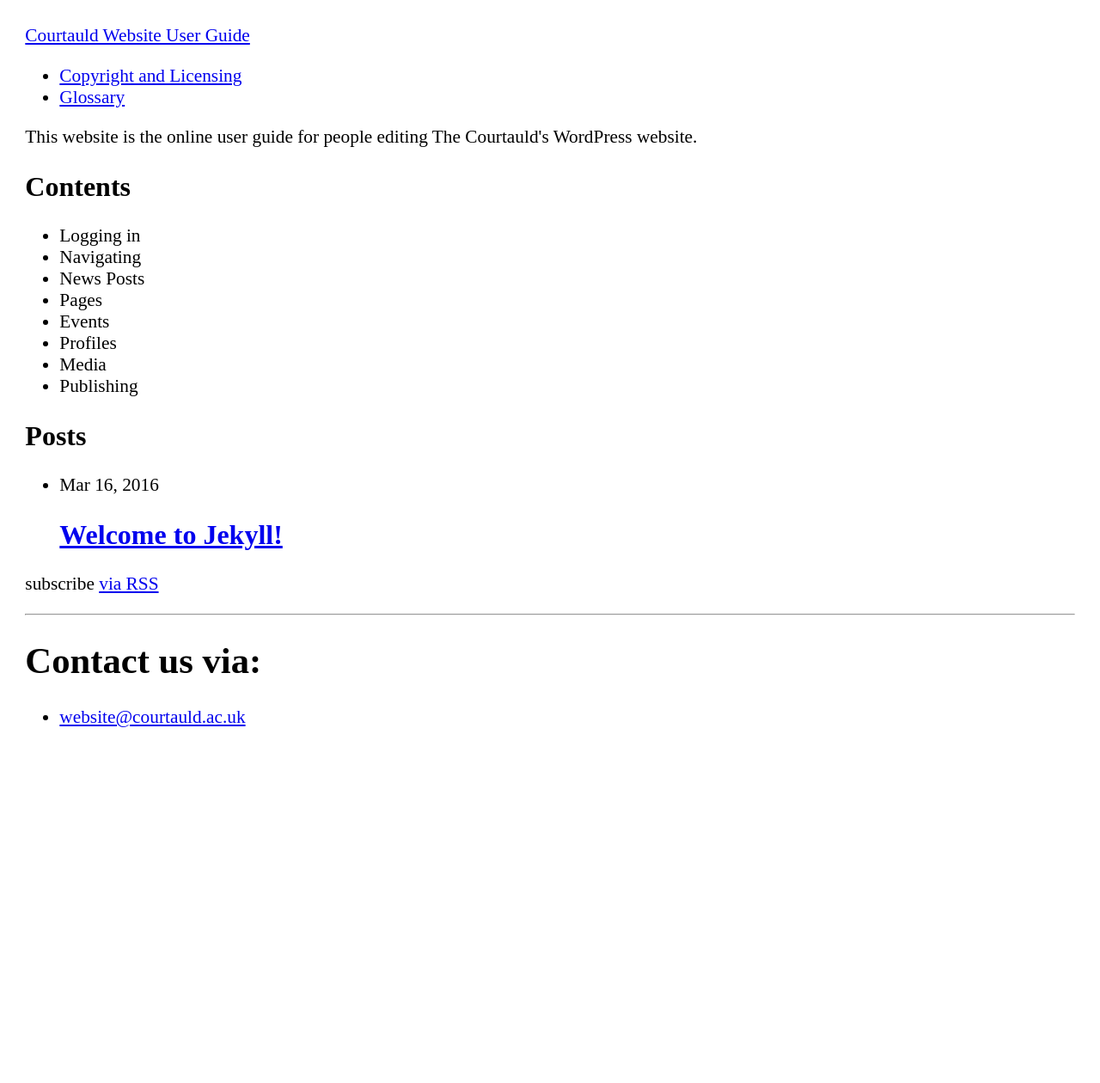
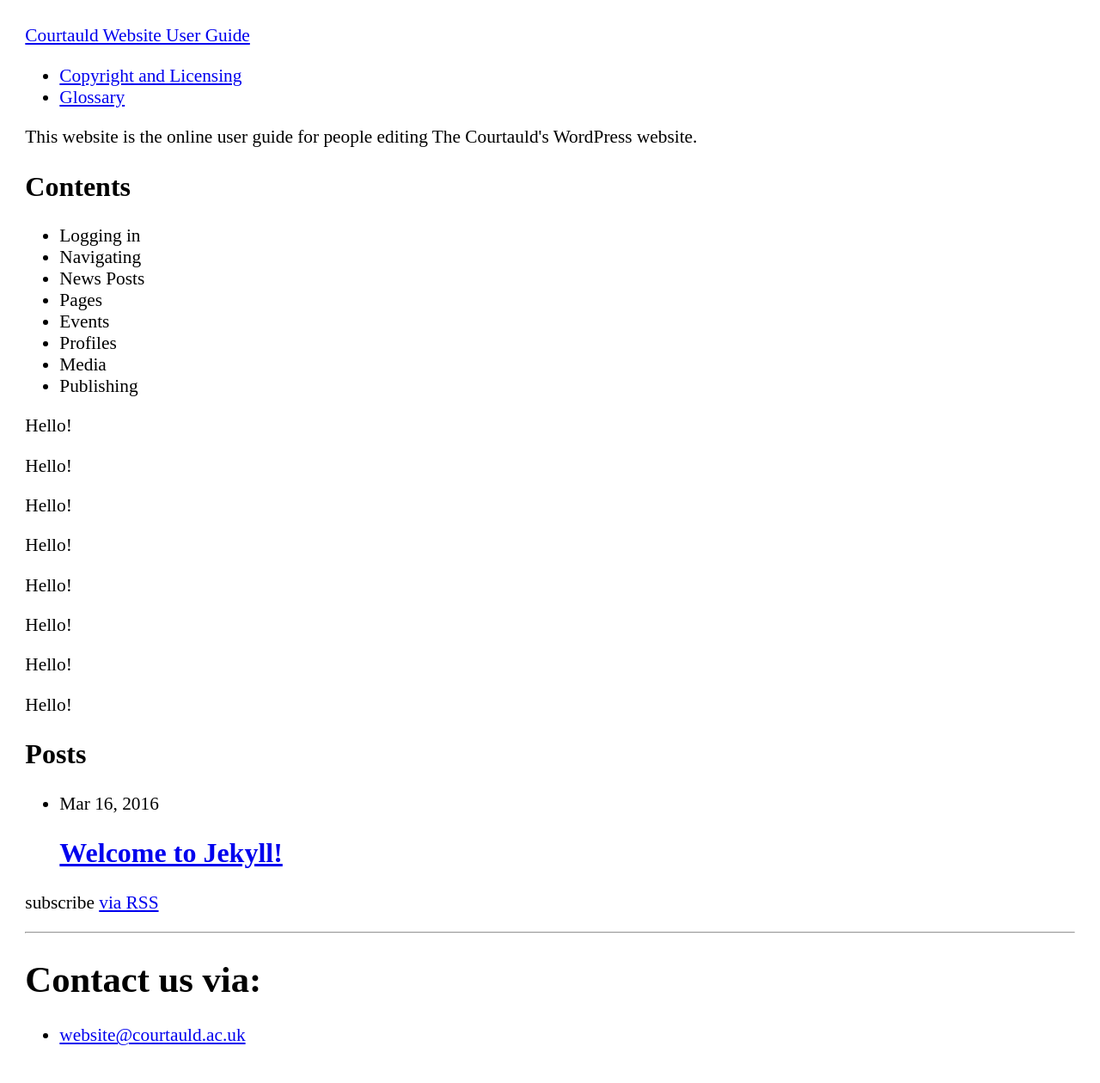
Before and after one commit to Courtauld/guide, a Jekyll site: the page built from index.html, in a window 1280 px wide. Shown: the whole page at 86% size. Built offline with Jekyll 4.4.1, drawn with Linux system fonts in a browser that asks for light colours; before the commit the page ends 900 px from its top, so only the background shows below that.

Commit message:
test listiing collections

```diff
--- a/index.html
+++ b/index.html
@@ -18,6 +18,11 @@
 			</ul>
 		</nav>
 	</section>
+
+	{% for collection in site.collections %}
+	<p>Hello!</p>
+	{% endfor %}
+
 	<section id="news">
 			<h1 class="page-heading">Posts</h1>
 			<ul class="post-list">
```
